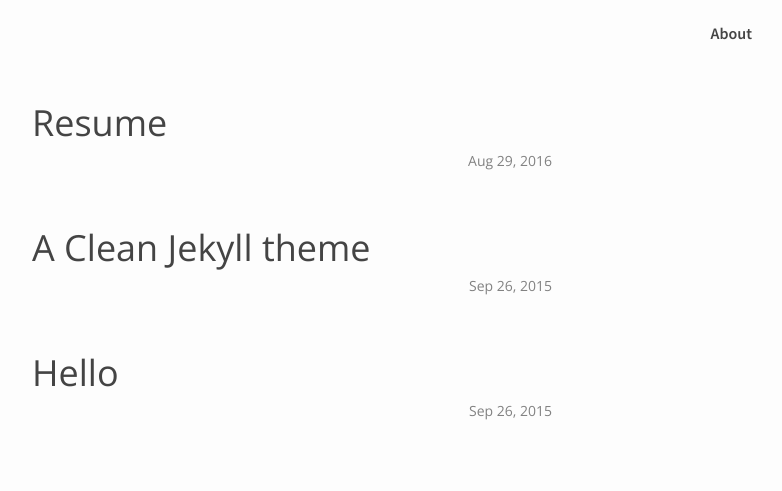
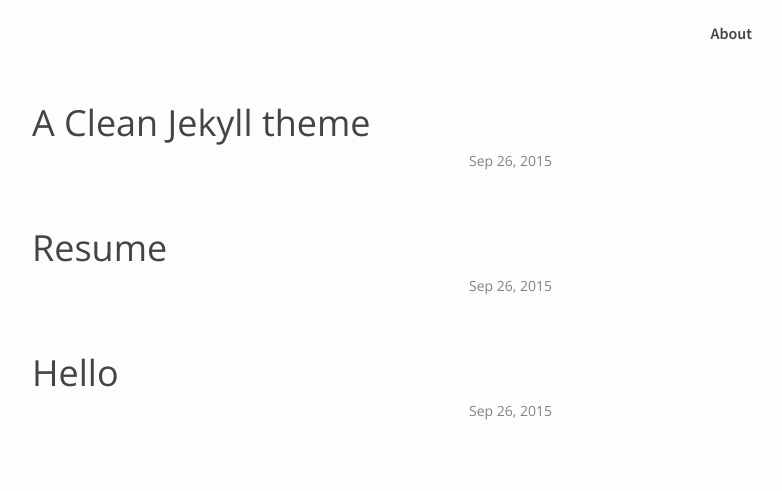
Before and after one commit to myqzf/qzfblog, a Jekyll site: the page built from index.html, in a window 1280 px wide. Shown: the part 900-1391 px from the top of the page, without its empty margins (348-1130 px from the left). Built offline with Jekyll 4.4.1, drawn with Linux system fonts in a browser that asks for light colours.

Commit message:
Update 2016-08-29-Resume.md

```diff
--- a/_posts/2016-08-29-Resume.md
+++ b/_posts/2016-08-29-Resume.md
@@ -1,7 +1,7 @@
 ---
 layout: post
 title:  "Resume"
-date:   2016-08-29
+date:   2015-09-26
 categories: jekyll update
 ---
 
```
